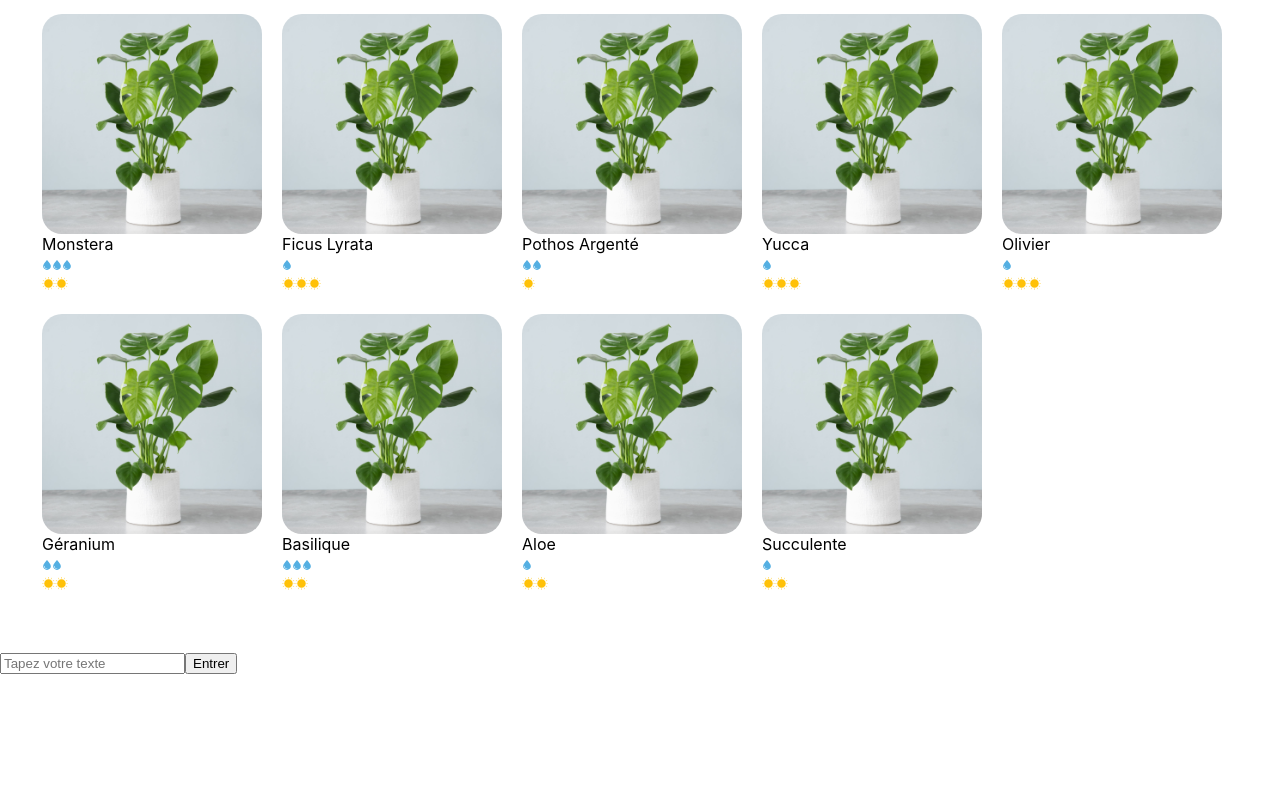
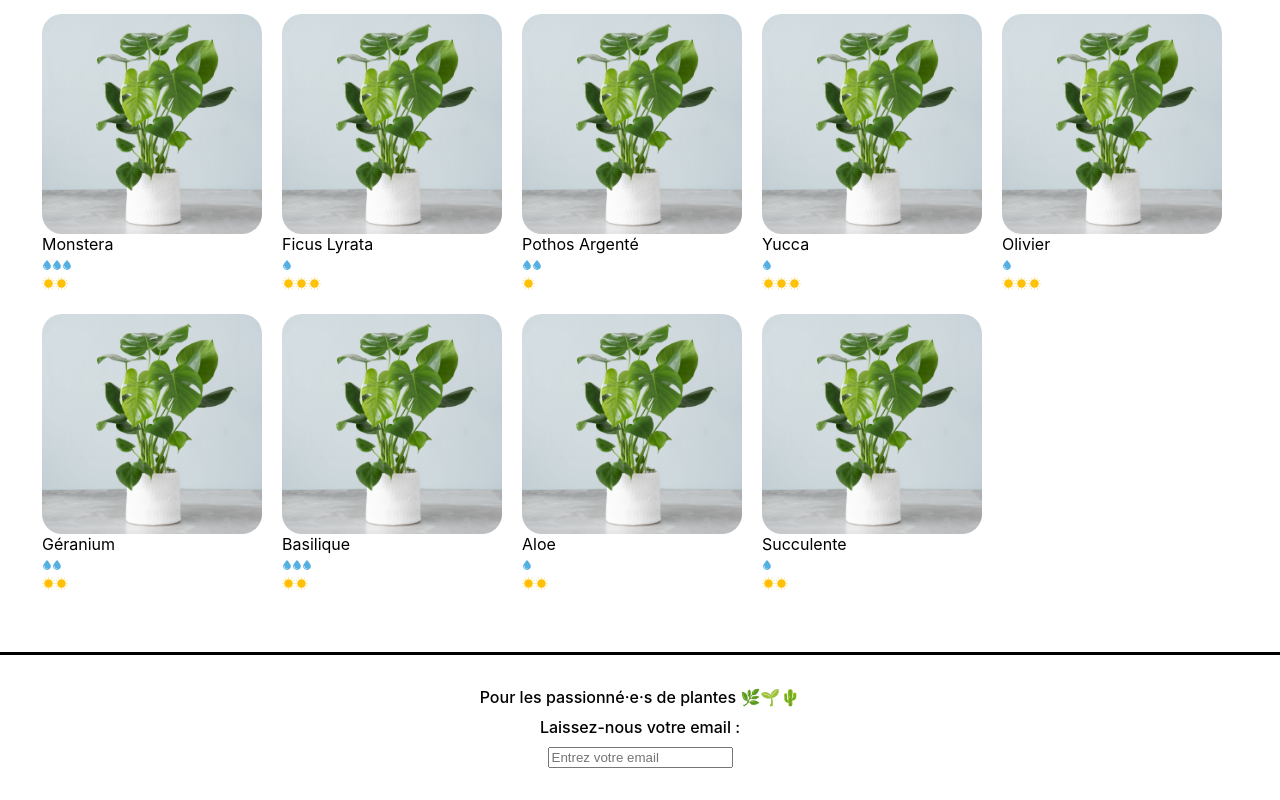
Before and after one commit to JonathanTramond/OC-debuter-avec-react, a React (Create React App) app: page / in a window 1280 px wide. Shown: the part 498-1298 px from the top of the page. Before the commit the page ends 1172 px from the top, so only its background shows below. Built offline with nearby package versions, Linux system fonts and the light colour scheme.

Commit message:
réalisation du formulaire email

```diff
--- a/src/components/App.js
+++ b/src/components/App.js
@@ -1,6 +1,7 @@
 import Banner from './Banner'
 import Cart from './Cart'
 import ShoppingList from './ShoppingList'
+import Footer from './Footer'
 
 function handleSubmit(e) {
   e.preventDefault()
@@ -11,11 +12,10 @@
 function App() {
     return (
       <div>
-        <Banner /><Cart /><ShoppingList />
-            <form onSubmit={handleSubmit} >
-            <input type='text' name='my_input' placeholder='Tapez votre texte' />
-            <button type='submit'>Entrer</button>
-            </form>
+        <Banner />
+        <Cart />
+        <ShoppingList />
+        <Footer />
       </div>
       )
 }
--- /dev/null
+++ b/src/components/Footer.js
@@ -0,0 +1,37 @@
+import { useState } from 'react'
+import '../styles/Footer.css'
+
+
+function Footer() {
+	const [inputValue, setInputValue] = useState('')
+
+    function handleChange(e) {
+        setInputValue(e.target.value);
+        console.log(inputValue);
+    }
+
+    function handleBlur(e) {
+        if (!inputValue.includes('@')) {
+            alert('Votre adresse mail doit contenir un @')
+        }
+    }
+
+	return (
+		<footer className='lmj-footer'>
+			<div className='lmj-footer-elem'>
+				Pour les passionné·e·s de plantes 🌿🌱🌵
+			</div>
+			<div className='lmj-footer-elem'>Laissez-nous votre email :</div>
+
+                    <input
+                        onChange={handleChange}
+                        value={inputValue}
+                        name='my_input'
+                        placeholder='Entrez votre email'
+                        onBlur={handleBlur}
+                    />
+		</footer>
+	)
+}
+
+export default Footer
--- /dev/null
+++ b/src/styles/Footer.css
@@ -0,0 +1,14 @@
+.lmj-footer {
+	color: black;
+	padding: 32px;
+	border-top: solid 3px black;
+	display: flex;
+	justify-content: flex-start;
+	flex-direction: column;
+	align-items: center;
+	font-weight: 500;
+}
+
+.lmj-footer-elem {
+	margin-bottom: 10px;
+}
```
Also changed, not shown: 1 other file (tests, documents, lock files or other folders).
